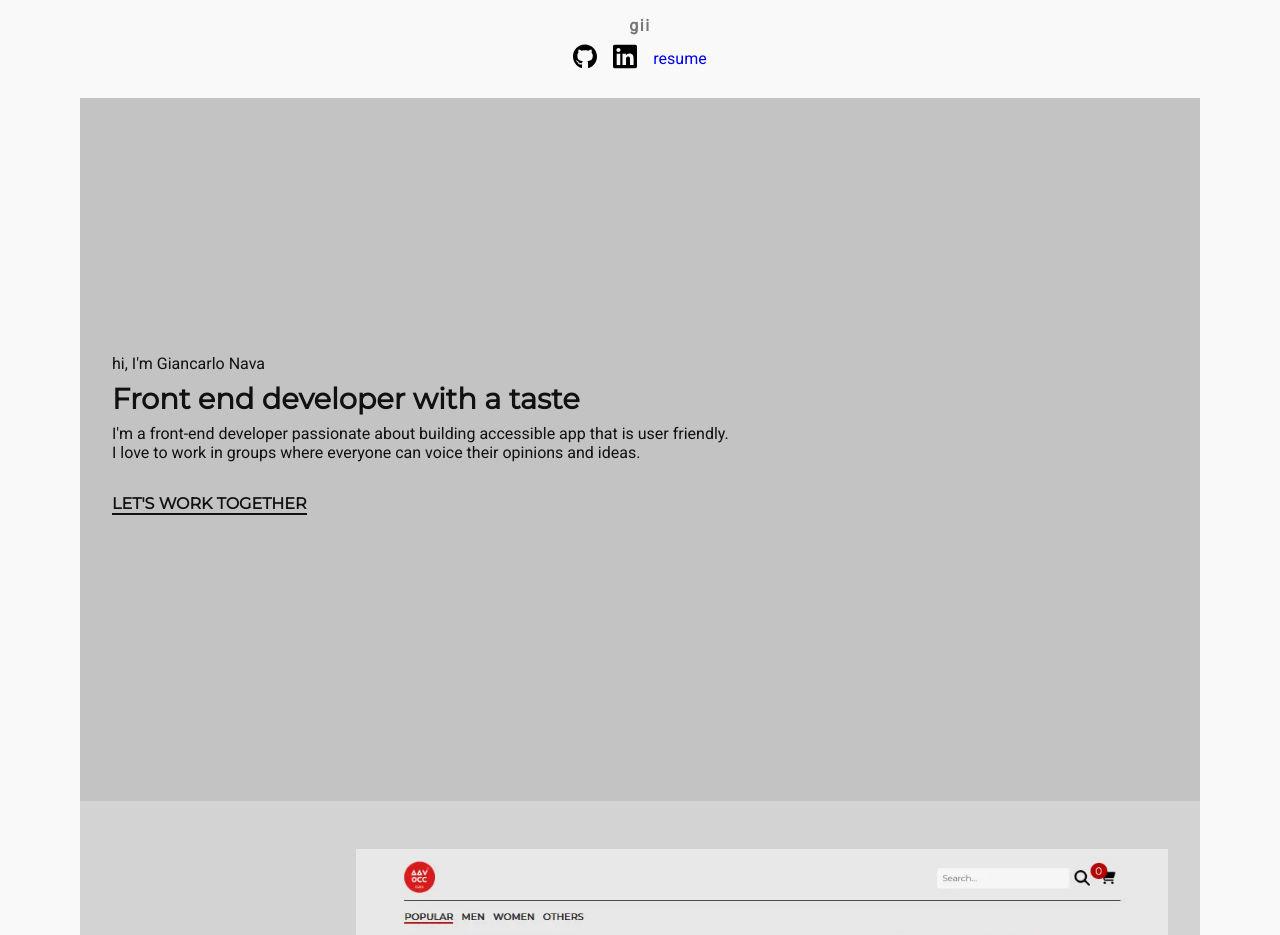
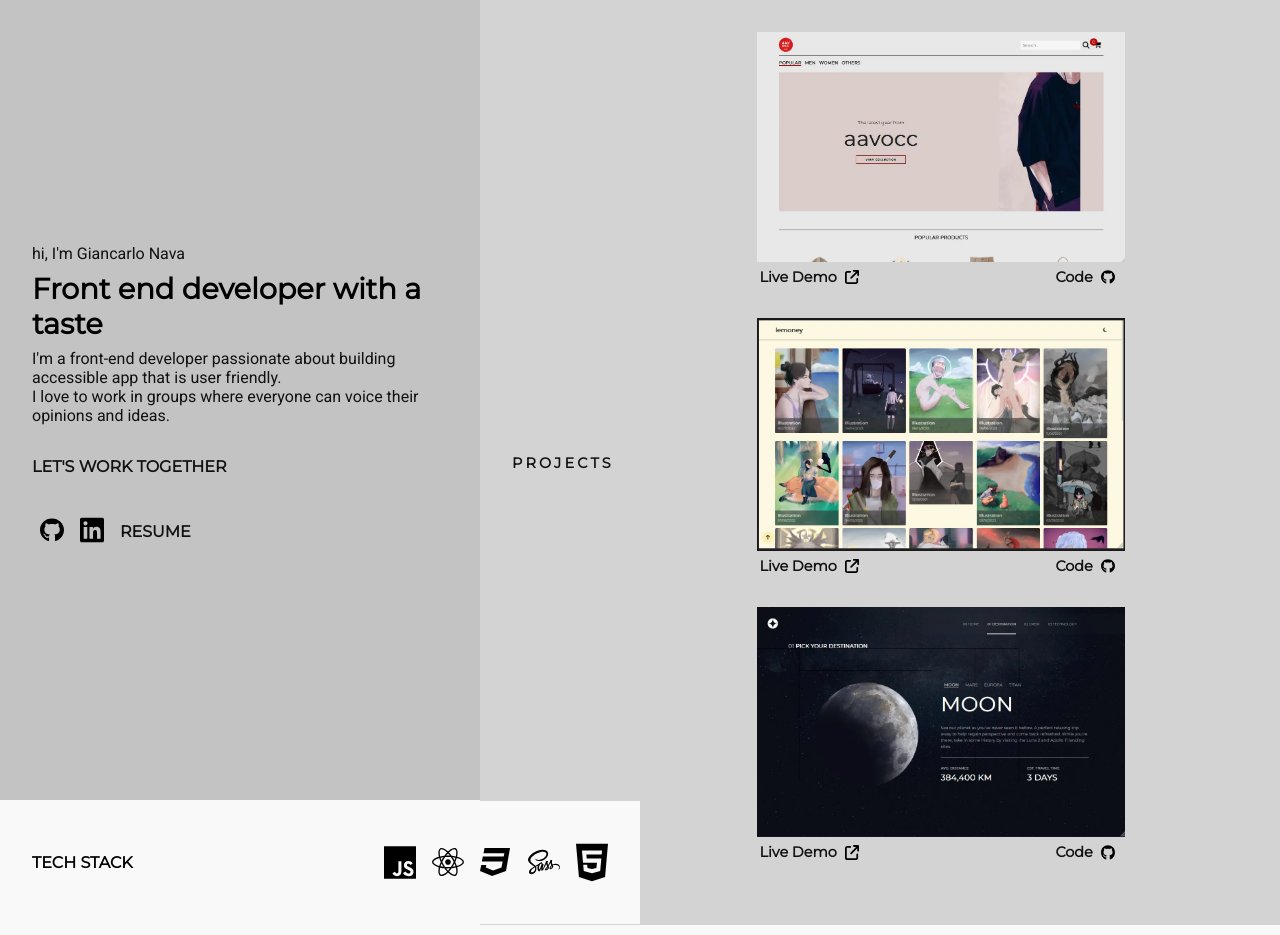
Before and after one commit to giiancarlonv/portfolio, a plain HTML site: page index.html in a window 1280 px wide. Shown: the top 935 px of the page. Drawn offline with Linux system fonts and the light colour scheme.

Commit message:
edited desktop layout

```diff
--- a/index.html
+++ b/index.html
@@ -7,18 +7,9 @@
   <link rel="stylesheet" href="./styles/styles.css">
   <link rel="stylesheet" href="https://fonts.googleapis.com/css?family=Roboto">
   <link rel="stylesheet" href="https://fonts.googleapis.com/css?family=Montserrat">
+  <link rel="icon" href="./icons/sticker.ico">
 </head>
 <body>
-  <header>
-    <nav>
-      <span>gii</span>
-      <ul>
-        <li><a href="https://github.com/giiancarlonv"><img src="./icons/github.svg" alt=""></a></li>
-        <li><a href="https://www.linkedin.com/in/giancarlo-nava-41314a193/"><img src="./icons/linkedin.svg" alt=""></a></li>
-        <li><a href="#">resume</a></li>
-      </ul>
-    </nav>
-  </header>
   <main>
     <section class="section1">
       <p>hi, I'm Giancarlo Nava</p>
@@ -26,46 +17,52 @@
       <p>I'm a front-end developer passionate about building accessible app that is user friendly.</p>
       <p>I love to work in groups where everyone can voice their opinions and ideas.</p>
 
-      <a href="https://www.linkedin.com/in/giancarlo-nava-41314a193/">let's work together</a>
+      <a href="https://www.linkedin.com/in/giancarlo-nava-41314a193/" class="link">let's work together</a>
+      <ul>
+        <li><a href="https://github.com/giiancarlonv"><img src="./icons/github.svg" alt=""></a></li>
+        <li><a href="https://www.linkedin.com/in/giancarlo-nava-41314a193/"><img src="./icons/linkedin.svg" alt=""></a></li>
+        <li><a href="#">resume</a></li>
+      </ul>
     </section>
+
 
     <section class="section2">
       <div class="text">
         <h1>Projects</h1>
       </div>
-      <div class="projects-container">
+      <div class="projects-container desktop">
         <div class="project">
-          <img src="./projects/aavocc.webp" alt="image">
+          <img src="./projects/aavocc.webp" alt="image" class="project-image">
           <div class="title-explanation">
             <h3>aavocc cloco</h3>
             <p>Since one of my family member started to have a clothing line, I started to make this project to showcase layouts for his business</p>
           </div>
           <div class="links">
-            <a href="#">Live Demo <img src="./icons/arrow-up-right-from-square-solid.svg" alt=""></a>
-            <a href="#">Code <img src="./icons/github.svg" alt=""></a>
+            <a href="https://giiancarlonv.github.io/ecom-aavocc/">Live Demo <img src="./icons/arrow-up-right-from-square-solid.svg" alt=""></a>
+            <a href="https://github.com/giiancarlonv/ecom-aavocc">Code <img src="./icons/github.svg" alt=""></a>
           </div>
         </div>
 
         <div class="project">
-          <img src="./projects/lemoneylemon.webp" alt="image">
+          <img src="./projects/lemoneylemon.webp" alt="image" class="project-image">
           <div class="title-explanation">
             <h3>lemoneylemon</h3>
             <p>This project is to showcase the digital illustrations that I've made since 2020</p>
           </div>
           <div class="links">
-            <a href="#">Live Demo <img src="./icons/arrow-up-right-from-square-solid.svg" alt=""></a>
-            <a href="#">Code <img src="./icons/github.svg" alt=""></a>
+            <a href="https://giiancarlonv.github.io/lemoneylemon/">Live Demo <img src="./icons/arrow-up-right-from-square-solid.svg" alt=""></a>
+            <a href="https://github.com/giiancarlonv/lemoneylemon">Code <img src="./icons/github.svg" alt=""></a>
           </div>
         </div>
         <div class="project">
-          <img src="./projects/space-tourism.webp" alt="image">
+          <img src="./projects/space-tourism.webp" alt="image" class="project-image">
           <div class="title-explanation">
             <h3>Space tourism</h3>
             <p>Did this challenge from frontend mentor, this website helps me understand react even more!</p>
           </div>
           <div class="links">
-            <a href="#">Live Demo <img src="./icons/arrow-up-right-from-square-solid.svg" alt=""></a>
-            <a href="#">Code <img src="./icons/github.svg" alt=""></a>
+            <a href="https://giiancarlonv.github.io/space-tourism/">Live Demo <img src="./icons/arrow-up-right-from-square-solid.svg" alt=""></a>
+            <a href="https://github.com/giiancarlonv/space-tourism">Code <img src="./icons/github.svg" alt=""></a>
           </div>
         </div>
       </div>
@@ -74,24 +71,13 @@
 
     <section class="section3">
       <span>tech stack</span>
-      <div class="skills">
-        <picture>
-          <img src="./icons/js.svg" alt="" class="js">
-        </picture>
-        <picture>
-          <img src="./icons/react.svg" alt="">
-        </picture>
-        <picture>
-          <img src="./icons/css3.svg" alt="">
-        </picture>
-        <picture>
-          <img src="./icons/sass.svg" alt="">
-        </picture>
-        <picture>
-          <img src="./icons/html5.svg" alt="">
-        </picture>
+      <div class="skills js">
+        <img src="./icons/js.svg" alt="js" class="js">
+        <img src="./icons/react.svg" alt="react" class="react">
+        <img src="./icons/css3.svg" alt="css" class="css">
+        <img src="./icons/sass.svg" alt="sass" class="sass">
+        <img src="./icons/html5.svg" alt="html" class="html">
       </div>
-
     </section>
   </main>
 <!--
--- a/styles/styles.scss
+++ b/styles/styles.scss
@@ -13,16 +13,36 @@ body{
   font-family: 'Roboto';
   background: $offwhite;
 }
-header{
-  padding: .6rem 1rem;
-  nav{
+main{
+  .section1{
+    height: 100vh;
+    padding: 0 2rem;
     display: flex;
-    align-items: center;
-    justify-content: space-between;
-    span{
-      font-weight: 800;
-      letter-spacing: .1rem;
-      color: #777777;
+    flex-flow: column wrap;
+    align-items: flex-start;
+    justify-content: center;
+    color: $font-dark;
+    background: #c3c3c3;
+    h2{
+      margin: .5rem 0;
+      font-size: 1.8em;
+      font-family: 'Montserrat';
+      color: #000000;
+    }
+    .link{
+      margin: 2rem 0;
+      font-weight: 700;
+      font-family: 'Montserrat';
+      font-size: 1em;
+      text-transform: uppercase;
+      background: none;
+      border: none;
+      color: $font-dark;
+      text-decoration: none;
+      transition: .3s ease;
+    }
+    p{
+      color: $font-dark;
     }
     ul{
       display: flex;
@@ -32,42 +52,15 @@ header{
         margin: .5rem;
         a{
           text-decoration: none;
+          text-transform: uppercase;
+          font-family: 'Montserrat';
+          color: $font-dark;
+          font-weight: 700;
         }
         img{
           width: 1.5rem;
         }
       }
-    }
-  }
-}
-main{
-  .section1{
-    padding: 16rem 2rem;
-    display: flex;
-    flex-flow: column wrap;
-    align-items: flex-start;
-    color: $font-dark;
-    background: #c3c3c3;
-    h2{
-      margin: .5rem 0;
-      font-size: 1.8em;
-      font-family: 'Montserrat';
-      color: #111111;
-    }
-    a{
-      margin: 2rem 0;
-      font-weight: 700;
-      font-family: 'Montserrat';
-      font-size: 1em;
-      text-transform: uppercase;
-      background: none;
-      border: none;
-      color: $font-dark;
-      box-shadow: 0 2px 0 $font-dark;
-      text-decoration: none;
-    }
-    p{
-      color: $font-dark;
     }
   }
   .section2{
@@ -97,7 +90,6 @@ main{
             font-family: 'Montserrat';
           }
         }
-
         .links{
           align-items: center;
           a{
@@ -105,6 +97,8 @@ main{
             color: $font-dark;
             font-size: .9em;
             margin-right: .5rem;
+            font-family: 'Montserrat';
+            font-weight: 700;
           }
           img{
             width: .9rem;
@@ -117,15 +111,21 @@ main{
       }
     }
   }
+  .section2-desktop{
+    display: none;
+  }
   .section3{
     padding: 2rem;
     background: #f4f4f4;
     display: flex;
     justify-content: center;
     align-items: center;
-    flex-flow: column;
+    flex-flow: column wrap;
     span{
       text-transform: capitalize;
+      font-family: 'Montserrat';
+      font-weight: 700;
+      text-transform: uppercase;
     }
     .skills{
       display: grid;
@@ -140,15 +140,18 @@ main{
 }
 
 @media (min-width: 800px) {
-  header,footer{
-    padding: 1rem 2rem;
+  header{
+    padding: 0 2rem;
     nav{
-      justify-content: center;
-      flex-direction: column;
+      justify-content: space-around;
     }
   }
   .section1{
     margin: 0;
+    height: 90vh;
+    .link:hover{
+      box-shadow: 0 2px 0 $font-dark;
+    }
   }
   .section2{
     margin: 0;
@@ -156,7 +159,32 @@ main{
     grid-template-columns: .3fr 1fr;
   }
   .section3{
-
+    .skills{
+      .js:hover{
+        filter: brightness(0) saturate(100%) invert(68%) sepia(47%) saturate(628%) hue-rotate(15deg) brightness(108%) contrast(112%);
+      }
+      .react:hover{
+        filter: brightness(0) saturate(100%) invert(81%) sepia(42%) saturate(1045%) hue-rotate(161deg) brightness(100%) contrast(98%);
+        animation: react 2s linear infinite;
+      }
+      .css:hover{
+        filter: brightness(0) saturate(100%) invert(17%) sepia(55%) saturate(6642%) hue-rotate(231deg) brightness(96%) contrast(86%);
+      }
+      .sass:hover{
+        filter: brightness(0) saturate(100%) invert(65%) sepia(97%) saturate(2022%) hue-rotate(293deg) brightness(87%) contrast(81%);
+      }
+      .html:hover{
+        filter: brightness(0) saturate(100%) invert(48%) sepia(36%) saturate(6385%) hue-rotate(346deg) brightness(90%) contrast(100%);
+      }
+    }
+  }
+}
+@keyframes react {
+  from{
+    transform: rotate(0deg);
+  }
+  to{
+    transform: rotate(360deg);
   }
 }
 @media (min-width: 1280px) {
@@ -164,6 +192,75 @@ main{
     margin: 0 5rem;
   }
   main{
-    margin: 0 5rem;
+  position: relative;
+   display: grid;
+   grid-template-columns: .6fr 1fr;
+
+   .section2{
+    grid-template-columns: .2fr 1fr;
+    .projects-container.desktop{
+      margin: 0;
+      .project{
+        position: relative !important;
+        display: flex;
+        flex-flow: column wrap;
+        justify-content: space-between;
+        align-items: center;
+        .project-image{
+          width: 60%;
+          margin-bottom: .1rem;
+        }
+        .title-explanation{
+          display: none;
+        }
+        .links{
+          display: flex;
+          justify-content: space-around !important;
+          align-items: center;
+          width: 90%;
+          a{
+            margin-top: .3rem;
+            display: flex;
+            align-items: center;
+            img{
+              width: .9rem;
+              padding-left: .5rem;
+            }
+          }
+        }
+      }
+      .project:nth-child(1){
+        .project-image:hover{
+          z-index: 1;
+          transform: translate(-70%, 60%) scale(2);
+          transition: .4s ease;
+        }
+      }
+      .project:nth-child(2){
+        .project-image:hover{
+          z-index: 1;
+          transform: translate(-70%)  scale(2);
+          right: 50%;
+          transition: .4s ease-in-out;
+        }
+      }
+      .project:nth-child(3){
+        .project-image:hover{
+          z-index: 1;
+          transform: translate(-70%, -65%) scale(2);
+          transition: .4s ease;
+        }
+      }
+    }
+  }
+   .section3{
+    position: absolute;
+    height: 3.7rem;
+    bottom: .1rem;
+    width: 45%;
+    flex-direction: row;
+    justify-content: space-between;
+    background: $offwhite;
+    }
   }
 }
```
Also changed, not shown: icons/sticker.ico (added), styles/styles.css, 1 other file.
